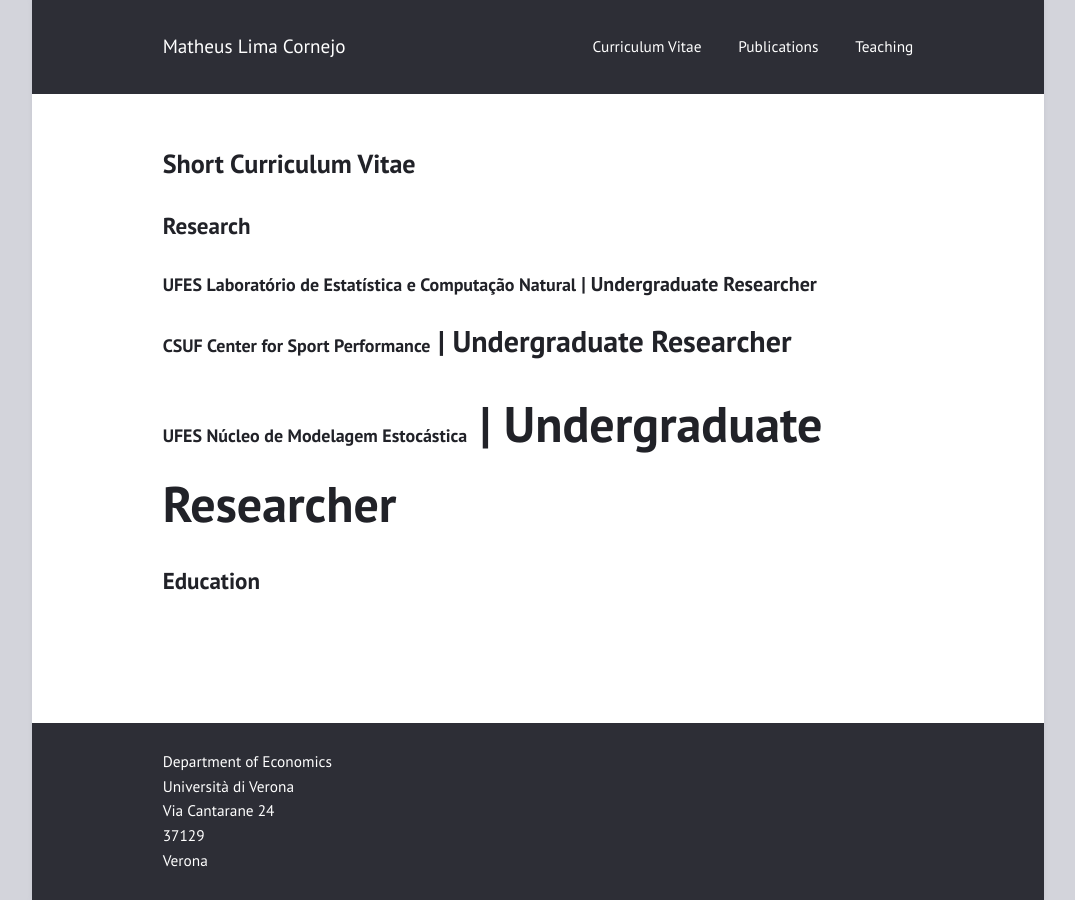
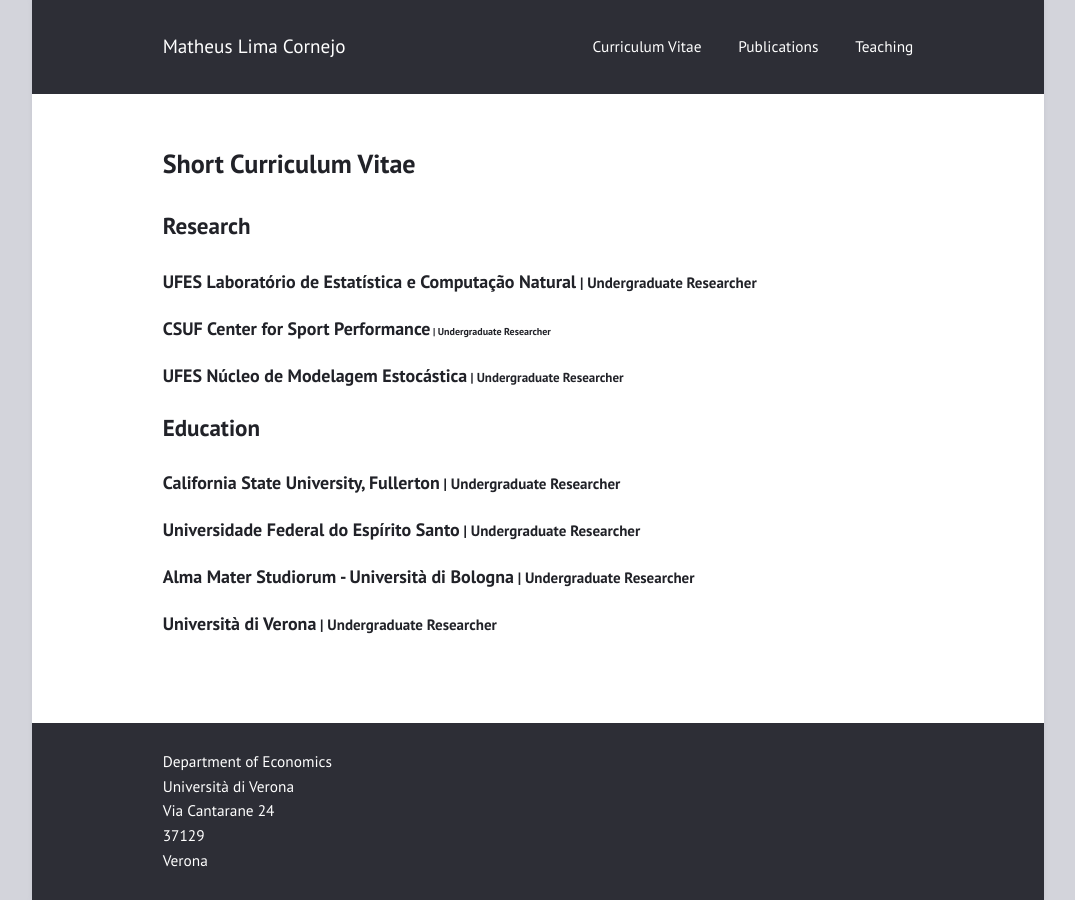
Before and after one commit to limacornejo/limacornejo.github.io, a Jekyll site: the page built from cv.md, in a window 1280 px wide. Shown: the whole page, without its empty margins (102-1177 px from the left). Built offline with Jekyll 4.4.1, drawn with Linux system fonts in a browser that asks for light colours.

Commit message:
Update cv.md

```diff
--- a/cv.md
+++ b/cv.md
@@ -7,11 +7,19 @@
 
 <header><h2>Research</h2></header>
 
-<p><h3>UFES Laboratório de Estatística e Computação Natural<span style="font-size:20px;"> | Undergraduate Researcher </span></h3></p>
+<p><h3>UFES Laboratório de Estatística e Computação Natural<span style="font-size:15px;"> | Undergraduate Researcher </span></h3></p>
 
-<p><h3>CSUF Center for Sport Performance<small style="font-size:30px;"> | Undergraduate Researcher </small></h3></p>
+<p><h3>CSUF Center for Sport Performance<small style="font-size:10px;"> | Undergraduate Researcher </small></h3></p>
 
-<p><h3>UFES Núcleo de Modelagem Estocástica<small style="font-size:50px;"> | Undergraduate Researcher </small></h3></p>
+<p><h3>UFES Núcleo de Modelagem Estocástica<small style="font-size:13px;"> | Undergraduate Researcher </small></h3></p>
 
 
 <header><h2>Education</h2></header>
+
+<p><h3>California State University, Fullerton<span style="font-size:15px;"> | Undergraduate Researcher </span></h3></p>
+
+<p><h3>Universidade Federal do Espírito Santo<span style="font-size:15px;"> | Undergraduate Researcher </span></h3></p>
+
+<p><h3>Alma Mater Studiorum - Università di Bologna<span style="font-size:15px;"> | Undergraduate Researcher </span></h3></p>
+
+<p><h3>Università di Verona<span style="font-size:15px;"> | Undergraduate Researcher </span></h3></p>
```
